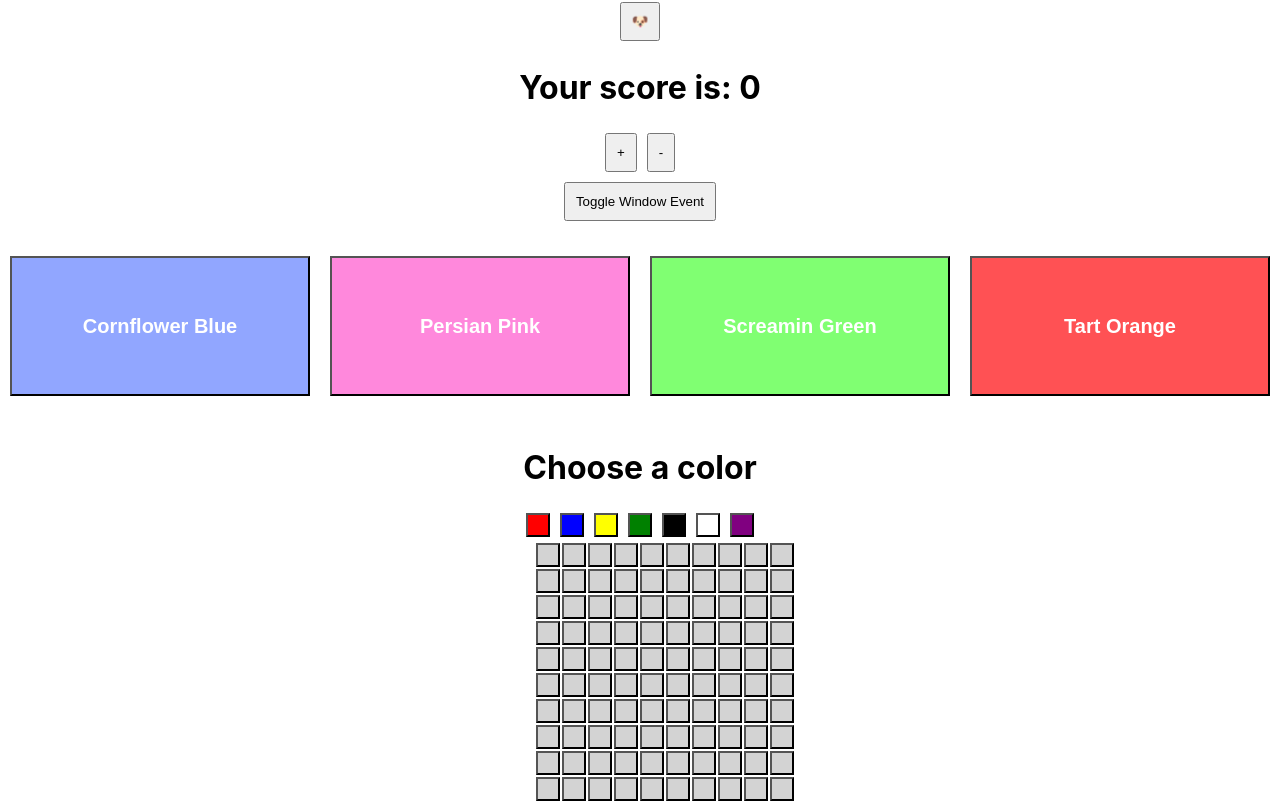
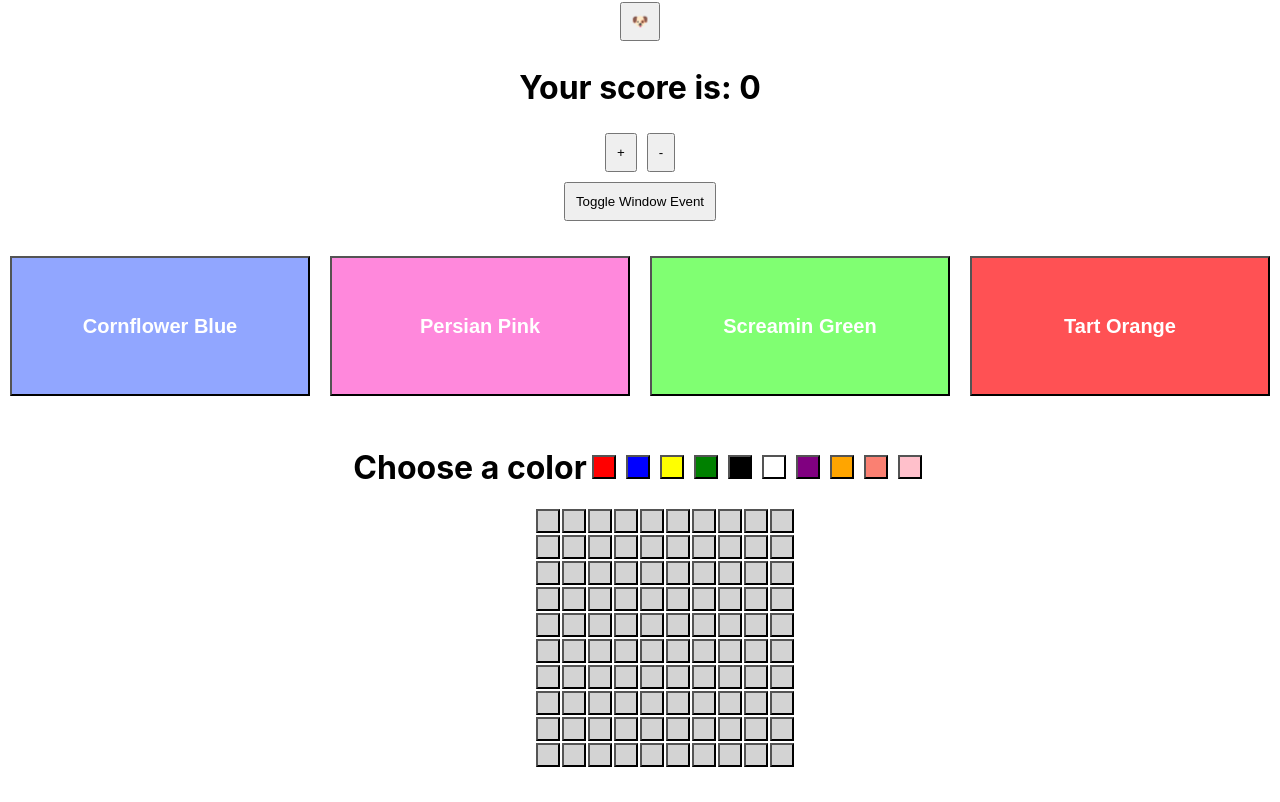
Before and after one commit to Lakorthus/exercises, a React (Create React App) app: page / in a window 1280 px wide. Shown: the part 1305-2107 px from the top of the page. After the commit the page ends 2073 px from the top, so only its background shows below. Built offline with nearby package versions, Linux system fonts and the light colour scheme; no server answers.

Commit message:
pixel painter

```diff
--- a/src/08-pixel-art/pixel-art.jsx
+++ b/src/08-pixel-art/pixel-art.jsx
@@ -8,9 +8,9 @@ const ColorContext = createContext({
 function ColorPicker () {
   const { setColor } = useContext(ColorContext)
 
-  const colors = ['red', 'blue', 'yellow', 'green', 'black', 'white', 'purple']
+  const colors = ['red', 'blue', 'yellow', 'green', 'black', 'white', 'purple','orange','salmon','pink']
   return (
-    <div>
+    <div className='colors'>
       <h1>Choose a color</h1>
       {colors.map(color => (
         <button
--- a/src/index.css
+++ b/src/index.css
@@ -72,9 +72,16 @@ input[type="submit"] {
   justify-content: center;
   margin-top: 50px;
 }
-
 .dog-pics img {
   width: 500px;
   height:400px;
   object-fit: contain;
 }
+
+/* 8 */
+.colors{
+  display: flex;
+  flex-direction: row;
+  justify-content: center;
+  align-items: center;
+}
```
